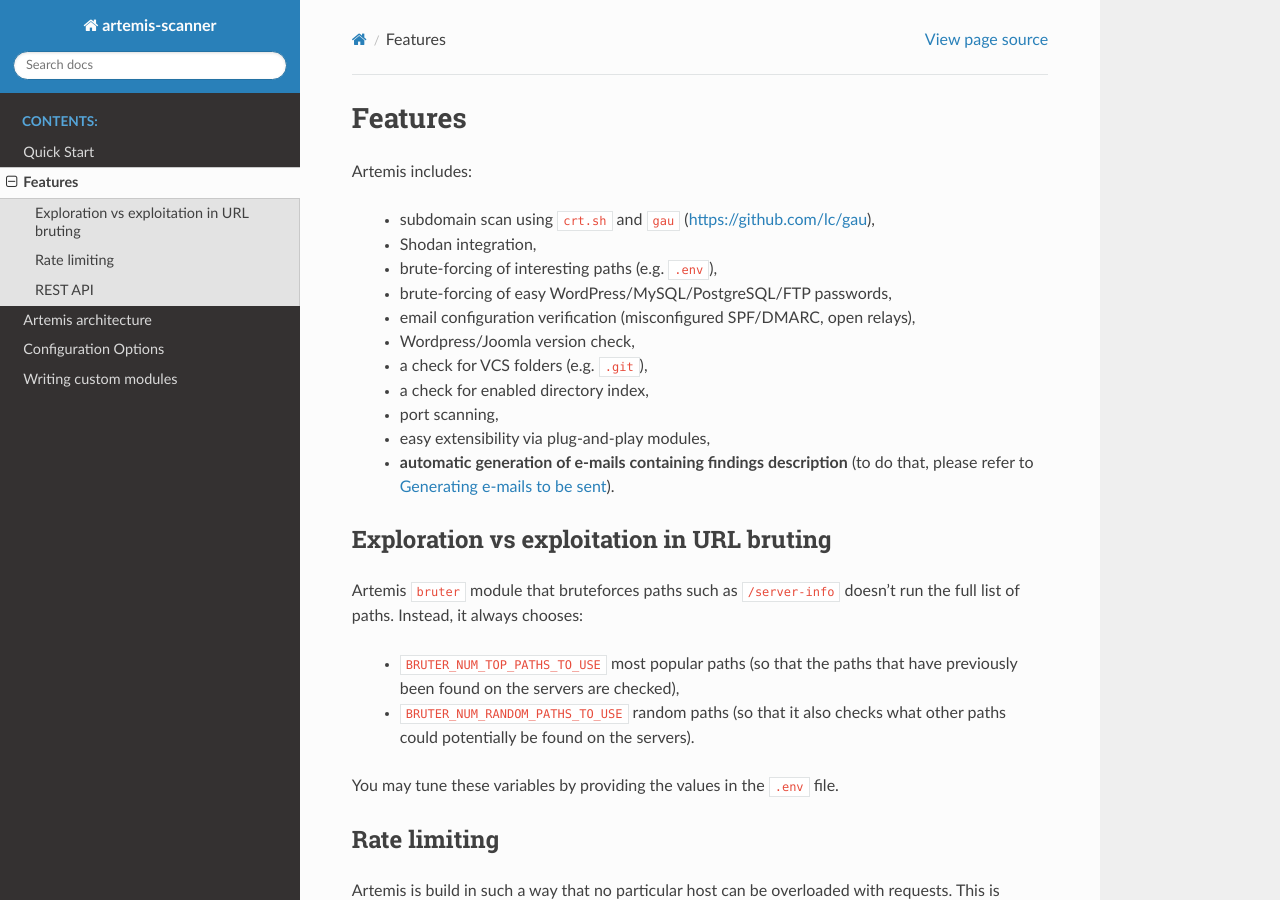
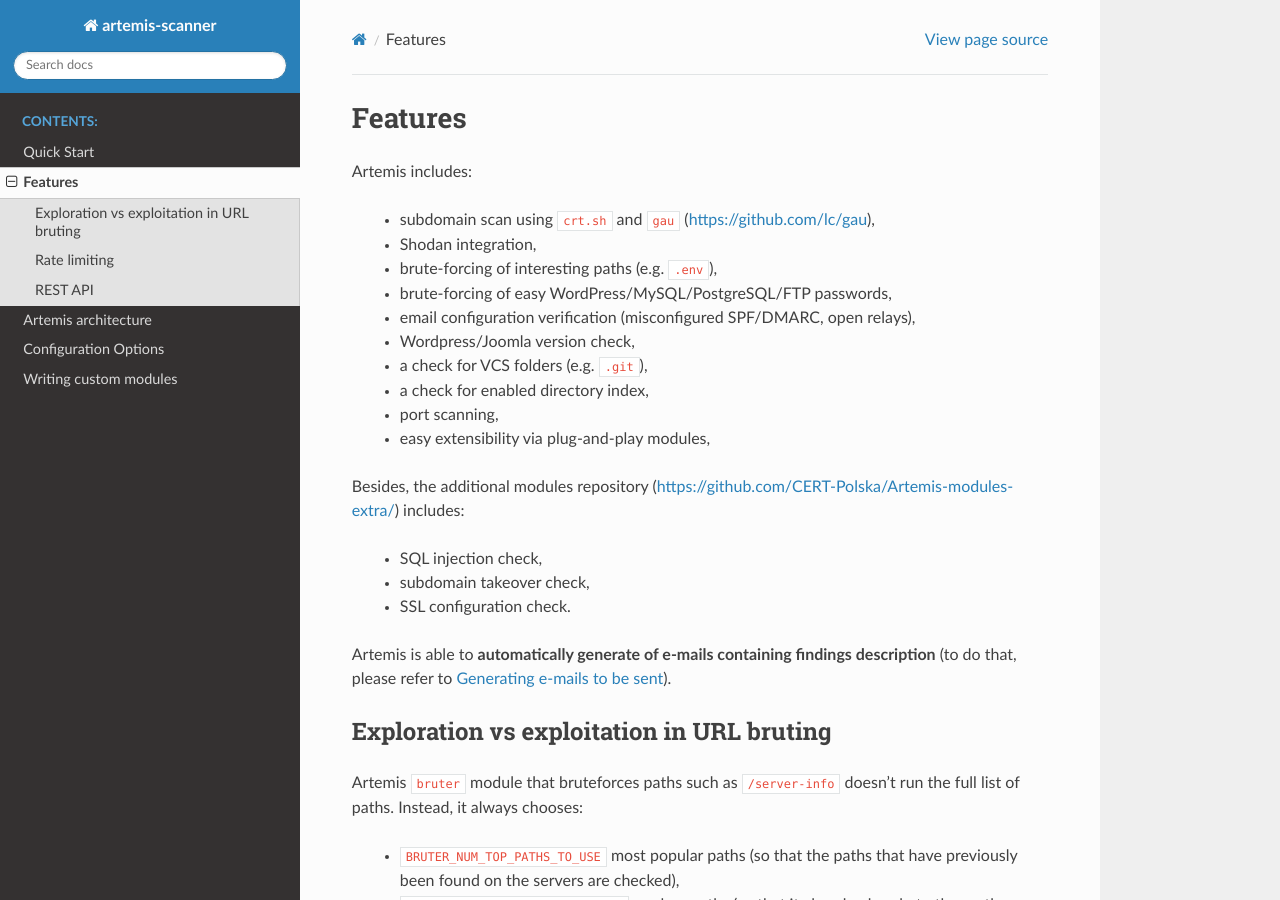
Before and after one commit to CERT-Polska/Artemis, a Sphinx documentation site: the page built from docs/features.rst, in a window 1280 px wide and 900 px high. Built offline with Sphinx 7.4.7 and the Read the Docs theme 2.0.0, drawn with Linux system fonts in a browser that asks for light colours.

Commit message:
Better docs and entrypoint script

```diff
--- a/docs/features.rst
+++ b/docs/features.rst
@@ -13,7 +13,14 @@
  - a check for enabled directory index,
  - port scanning,
  - easy extensibility via plug-and-play modules,
- - **automatic generation of e-mails containing findings description** (to do that, please refer to :ref:`generating-e-mails`).
+
+Besides, the additional modules repository (https://github.com/CERT-Polska/Artemis-modules-extra/) includes:
+
+ - SQL injection check,
+ - subdomain takeover check,
+ - SSL configuration check.
+
+Artemis is able to **automatically generate of e-mails containing findings description** (to do that, please refer to :ref:`generating-e-mails`).
 
 Exploration vs exploitation in URL bruting
 ------------------------------------------
```
Also changed, not shown: README.md (+5 -2 lines), 1 other file.
